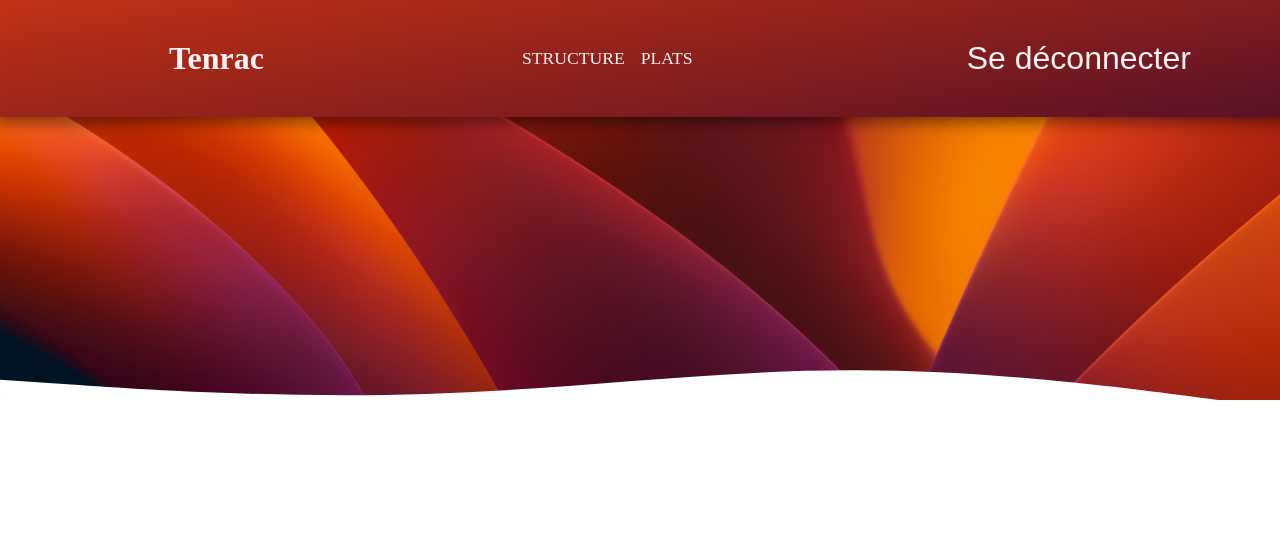
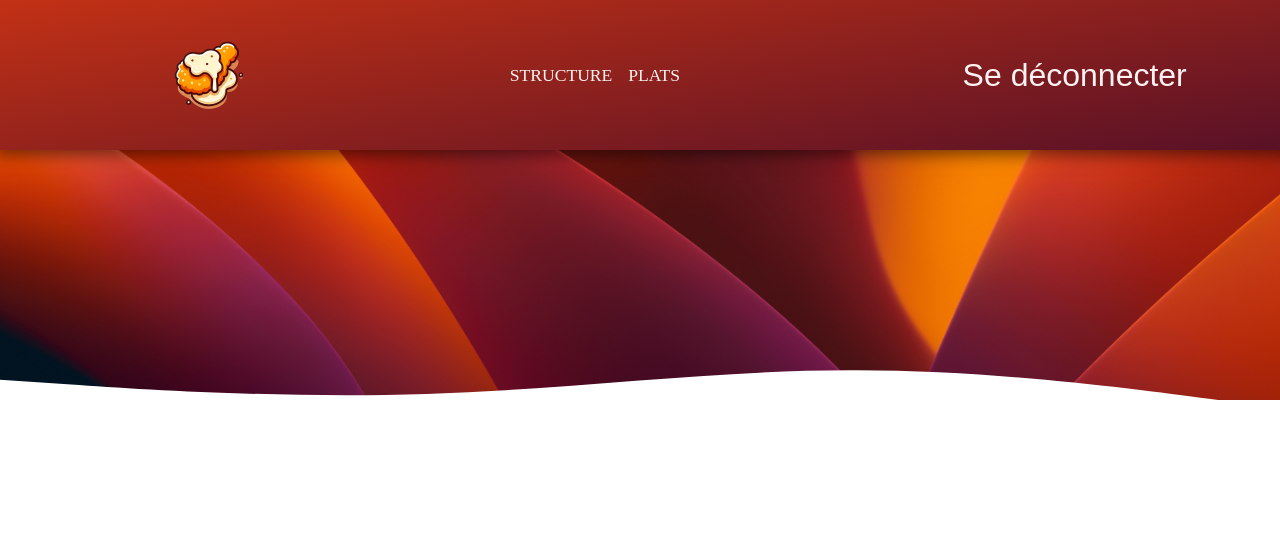
Before and after one commit to Turlure-Nael-23018992/tenrac, a PHP site: page /modules/blog/views/header.php in a window 1280 px wide. Shown: the top 549 px of the page. Run offline with PHP 8.4, Linux system fonts and the light colour scheme.

Commit message:
logo added

```diff
--- a/_assets/styles/header.css
+++ b/_assets/styles/header.css
@@ -22,14 +22,6 @@
 
 .header a {
     text-decoration: none;
-}
-
-.header h1 {
-    font-size: 2rem;
-    font-weight: 700;
-    z-index: 11;
-    color: #fff2f1;
-    transition: all 0.3s ease;
 }
 
 .header h1:hover {
@@ -93,3 +85,16 @@ ion-icon {
     position: absolute;
     bottom: -150px
 }
+
+.logo {
+    background: url("../images/icons/icon.png");
+    background-position: center;
+    background-size: cover;
+    height: 70px;
+    width: 70px;
+    transition: transform .3s ease;
+}
+
+.logo:hover {
+    transform: scale(1.05);
+}
--- a/modules/blog/views/header.php
+++ b/modules/blog/views/header.php
@@ -6,7 +6,7 @@
 </head>
 <header class="header">
     <a href="/modules/blog/views/homepage.php">
-        <h1>Tenrac</h1>
+        <div class="logo"></div>
     </a>
     <nav>
         <ul>
```
Also changed, not shown: _assets/images/icons/icon.png (added).
